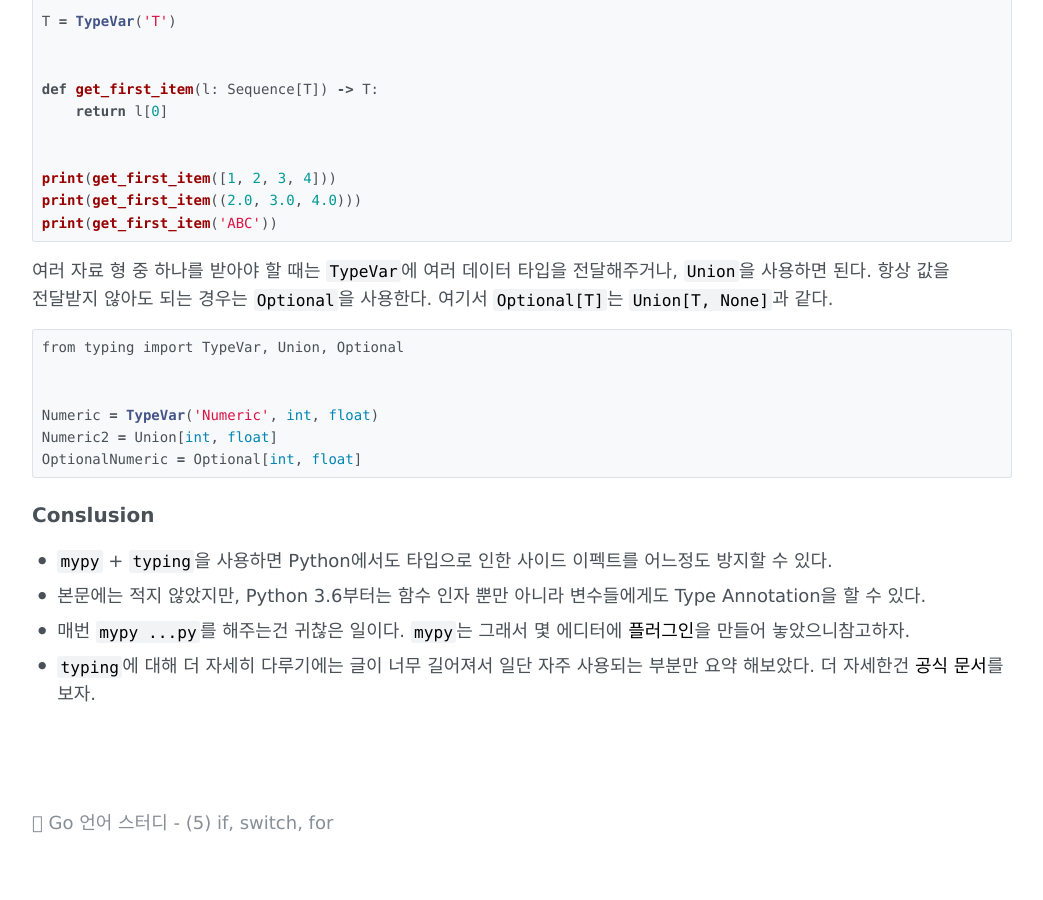
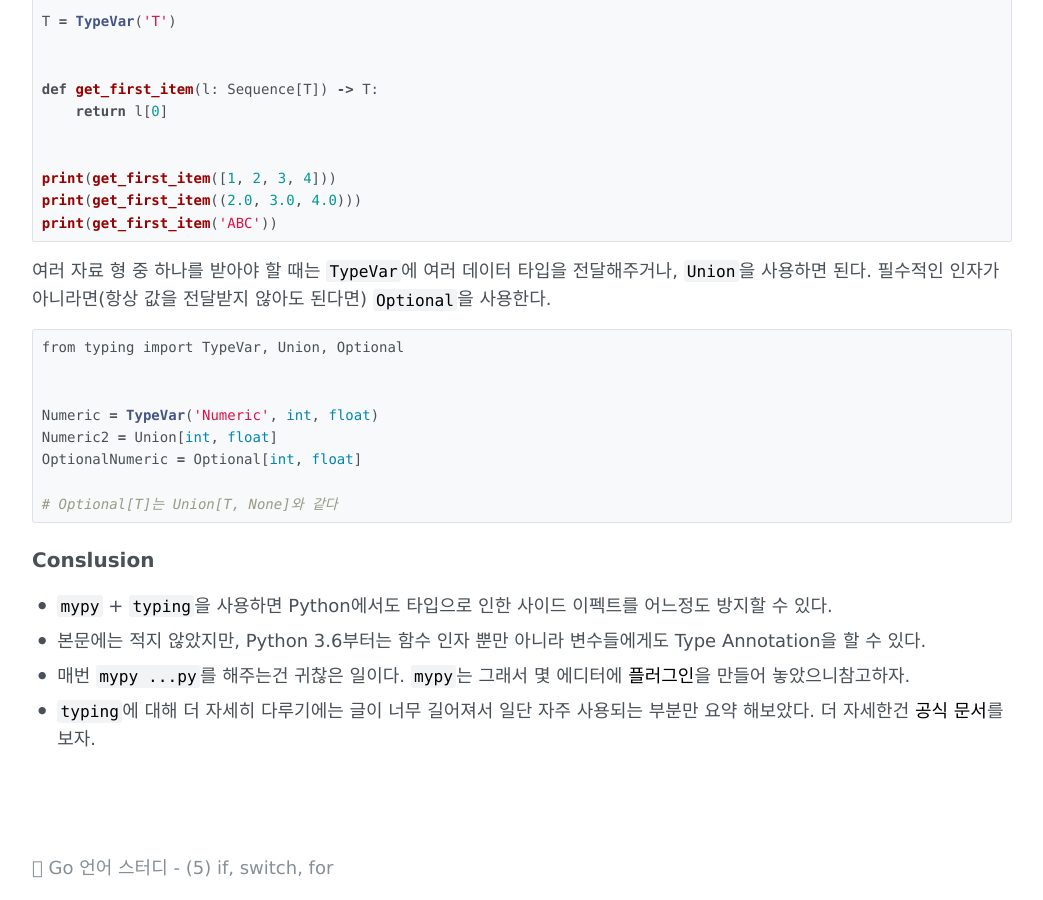
Before and after one commit to blurfx/xo.dev, a Jekyll site: the page built from _posts/2019-03-17-python-3-type-annotation-and-typing.md, in a window 1280 px wide and 900 px high, scrolled down 3364 px. Shown: the whole window, without its empty margins (118-1161 px from the left). Built offline with Jekyll 4.4.1, drawn with Linux system fonts in a browser that asks for light colours; comment, search, counter and statistics services are not loaded.

Commit message:
:pencil2: Fix ambiguous expressions

````diff
--- a/_posts/2019-03-17-python-3-type-annotation-and-typing.md
+++ b/_posts/2019-03-17-python-3-type-annotation-and-typing.md
@@ -140,8 +140,8 @@ print(get_first_item((2.0, 3.0, 4.0)))
 print(get_first_item('ABC'))
 ```
 
-여러 자료 형 중 하나를 받아야 할 때는 `TypeVar`에 여러 데이터 타입을 전달해주거나, `Union`을 사용하면 된다. 항상 값을 전달받지 않아도 되는 경우는 `Optional`을 사용한다.
-여기서 `Optional[T]`는 `Union[T, None]`과 같다.
+여러 자료 형 중 하나를 받아야 할 때는 `TypeVar`에 여러 데이터 타입을 전달해주거나, `Union`을 사용하면 된다.
+필수적인 인자가 아니라면(항상 값을 전달받지 않아도 된다면) `Optional`을 사용한다.
 ```python
 from typing import TypeVar, Union, Optional
 
@@ -149,6 +149,8 @@ from typing import TypeVar, Union, Optional
 Numeric = TypeVar('Numeric', int, float)
 Numeric2 = Union[int, float]
 OptionalNumeric = Optional[int, float]
+
+# Optional[T]는 Union[T, None]와 같다
 ```
 
 
````
